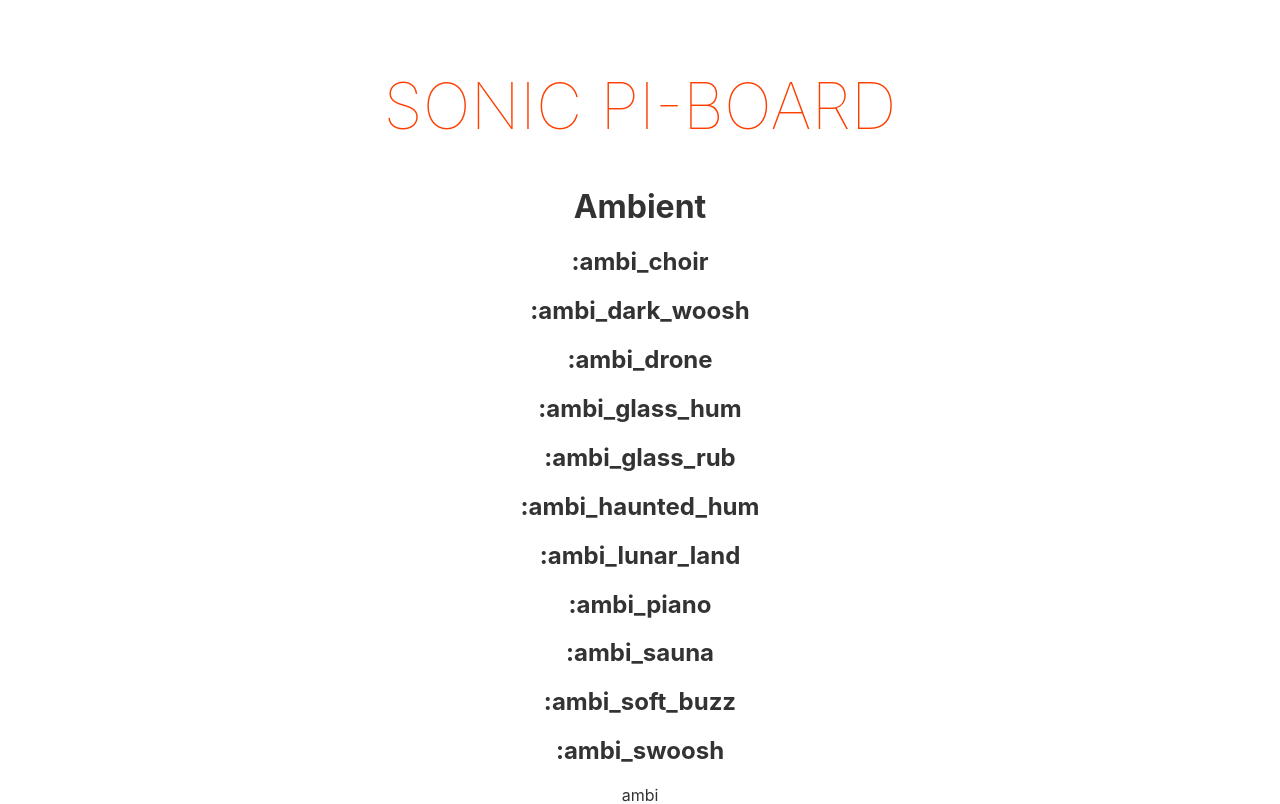
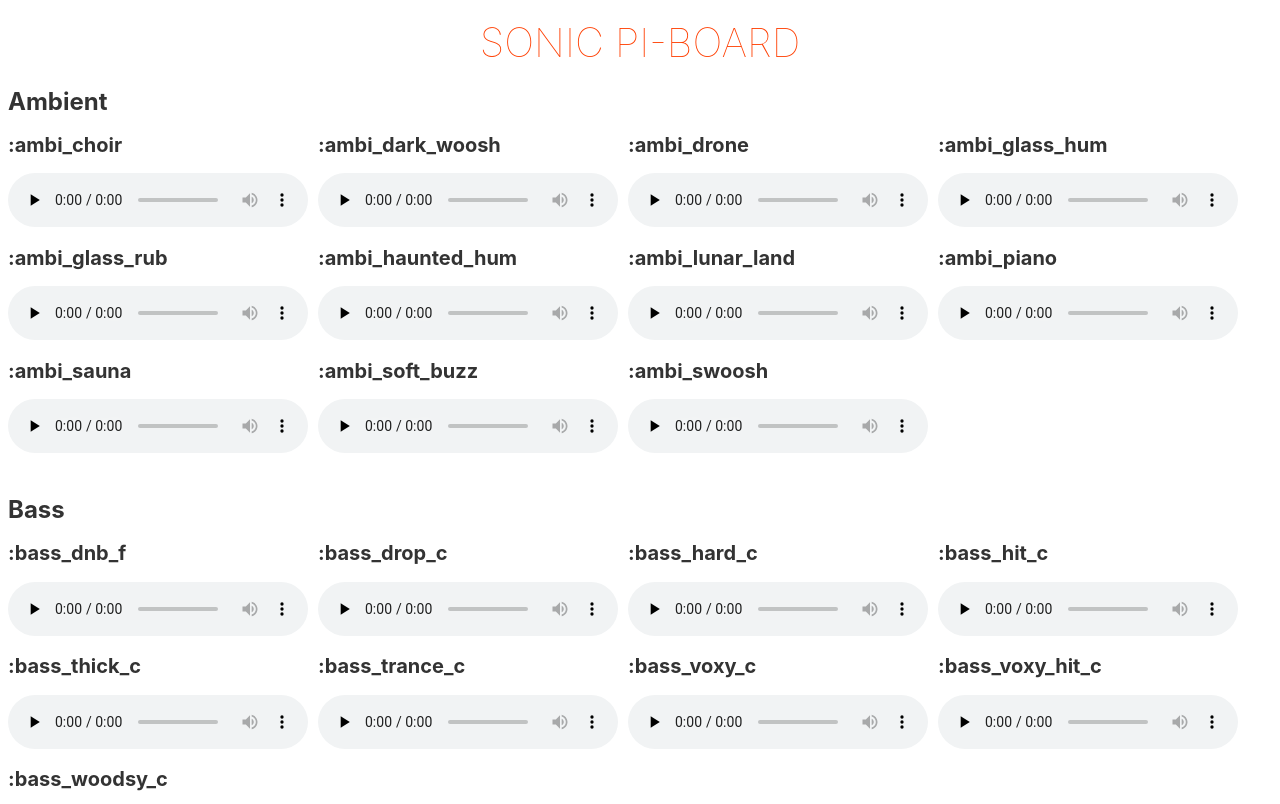
Before and after one commit to DarthOstrich/sonic-piboard, a Svelte app: page / in a window 1280 px wide. Shown: the top 804 px of the page. Built offline with nearby package versions, Linux system fonts and the light colour scheme.

Commit message:
adjusting styles and making audio not preload

```diff
--- a/public/global.css
+++ b/public/global.css
@@ -1,4 +1,8 @@
-html, body {
+html {
+  font-size: 62.5%;
+}
+html,
+body {
   position: relative;
   width: 100%;
   height: 100%;
@@ -12,8 +16,21 @@
   font-family: -apple-system, BlinkMacSystemFont, "Segoe UI", Roboto, Oxygen-Sans, Ubuntu, Cantarell, "Helvetica Neue", sans-serif;
 }
 
+h1 {
+  font-size: 2.4rem;
+}
+h2 {
+  font-size: 2rem;
+}
+h3 {
+  font-size: 1.8rem;
+}
+h4 {
+  font-size: 1.6rem;
+}
+
 a {
-	color: rgb(0,100,200);
+  color: rgb(0, 100, 200);
   text-decoration: none;
 }
 
@@ -22,14 +39,17 @@
 }
 
 a:visited {
-	color: rgb(0,80,160);
+  color: rgb(0, 80, 160);
 }
 
 label {
   display: block;
 }
 
-input, button, select, textarea {
+input,
+button,
+select,
+textarea {
   font-family: inherit;
   font-size: inherit;
   -webkit-padding: 0.4em 0;
--- a/src/App.svelte
+++ b/src/App.svelte
@@ -3,27 +3,21 @@
   import { samples }from './data/data.js'
 </script>
 
-<main>
-	<h1>Sonic Pi-Board</h1>
-  {#each Object.entries(samples) as [category, files]}
-    <CategoryList  category={category} files={files}/>
-    <p>{category}</p>
-  {/each}
-</main>
-
 <style>
 	main {
-		text-align: center;
-		padding: 1em;
-		max-width: 240px;
+		/* text-align: center; */
+		padding: 0px;
+		max-width: 1200px;
 		margin: 0 auto;
 	}
 
 	h1 {
+    text-align: center;
 		color: #ff3e00;
 		text-transform: uppercase;
 		font-size: 4em;
 		font-weight: 100;
+    margin: 10px;
 	}
 
 	@media (min-width: 640px) {
@@ -32,3 +26,10 @@
 		}
 	}
 </style>
+
+<main>
+	<h1>Sonic Pi-Board</h1>
+  {#each Object.entries(samples) as [category, files]}
+    <CategoryList  category={category} files={files}/>
+  {/each}
+</main>
--- a/src/components/CategoryList.svelte
+++ b/src/components/CategoryList.svelte
@@ -21,12 +21,34 @@
 
 </script>
 
+<style>
+  section { margin-bottom: 40px; }
+  h1 {
+    margin-bottom: 0px;
+  }
+  ul {
+    margin: 0px;
+    padding: 0px;
+    list-style: none;
+    display: flex;
+    flex-wrap: wrap;
+  }
+  li {
+    margin-right: 10px;
+  }
+</style>
+
+<section>
   <h1>{abbrev[category]}</h1>
+  <ul>
   {#each files as sample }
+    <li>
       <h2>:{sample.name}</h2>
-<!--  <audio controls>
+      <audio controls preload="none">
         <source src="samples/{sample.name}.flac" type="audio/flac">
         Your browser does not support the audio element.
       </audio>
--->
+    </li>
   {/each}
+  </ul>
+</section>
```
Lines whose indentation alone changed are shown as unchanged.
